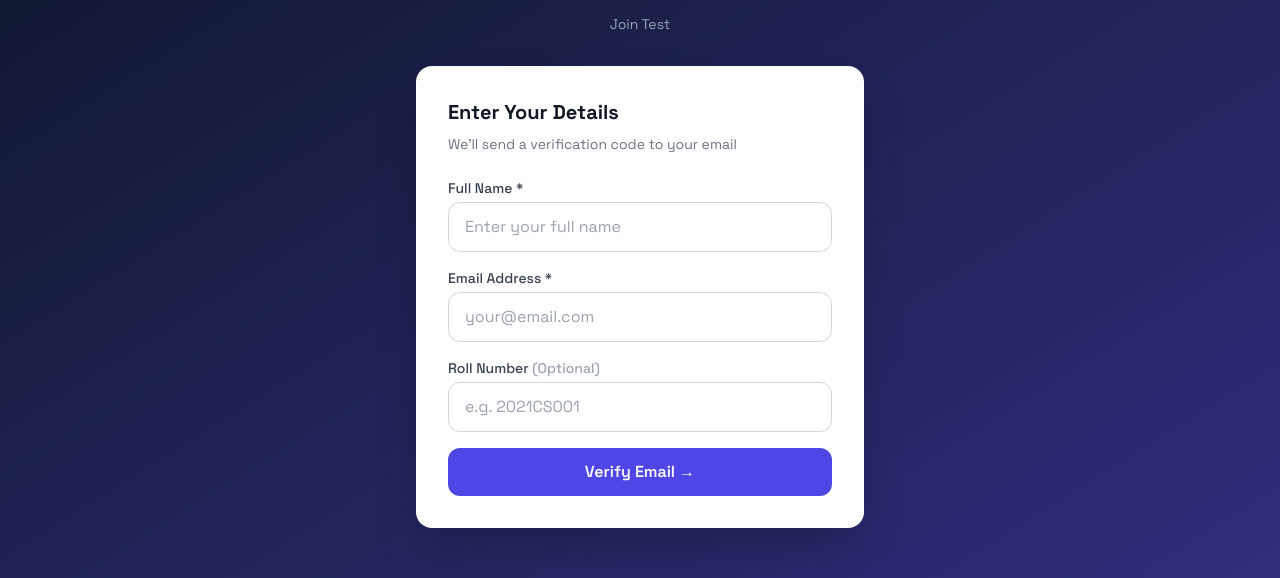
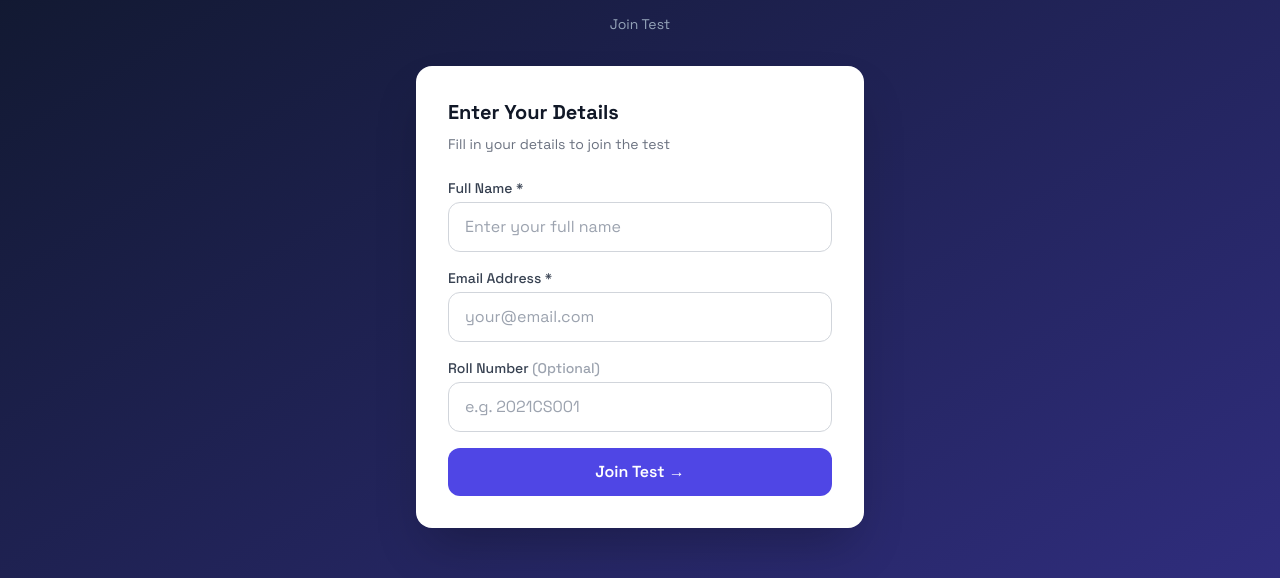
Before and after one commit to vivek82647/intervex-ai-final, a Next.js app in the folder frontend/: page /join/1 in a window 1280 px wide. Shown: the part 151-729 px from the top of the page. Built offline with nearby package versions, Linux system fonts and the light colour scheme; no server answers.

Commit message:
fix: remove OTP from join page - direct join

```diff
--- a/frontend/src/app/join/[link]/page.tsx
+++ b/frontend/src/app/join/[link]/page.tsx
@@ -6,50 +6,19 @@ import { useStudentStore } from "@/store/auth.store";
 
 const API = process.env.NEXT_PUBLIC_API_URL || "http://localhost:8000/api/v1";
 
-type Step = "details" | "otp";
-
 export default function StudentJoinPage() {
   const router = useRouter();
   const params = useParams();
   const sessionLink = params.link as string;
   const { setSession } = useStudentStore();
 
-  const [step, setStep] = useState<Step>("details");
   const [form, setForm] = useState({ full_name: "", email: "", roll_number: "" });
-  const [otp, setOtp] = useState("");
   const [loading, setLoading] = useState(false);
   const [error, setError] = useState("");
 
-  // Step 1: Send OTP
-  const handleSendOtp = async (e: React.FormEvent) => {
+  const handleJoin = async (e: React.FormEvent) => {
     e.preventDefault();
     if (!form.full_name || !form.email) { setError("Name and email are required"); return; }
-    setLoading(true);
-    setError("");
-    try {
-      const res = await fetch(`${API}/auth/student/join/send-otp`, {
-        method: "POST",
-        headers: { "Content-Type": "application/json" },
-        body: JSON.stringify({
-          join_link: sessionLink,
-          full_name: form.full_name,
-          email: form.email,
-          roll_number: form.roll_number || undefined,
-        }),
-        signal: AbortSignal.timeout(30000),
-      });
-      const data = await res.json();
-      if (!res.ok) throw new Error(data.detail || "Failed to send OTP");
-      setStep("otp");
-    } catch (err: any) {
-      setError(err.name === "TimeoutError" ? "Request timed out." : err.message);
-    } finally { setLoading(false); }
-  };
-
-  // Step 2: Verify OTP + Join
-  const handleVerifyOtp = async (e: React.FormEvent) => {
-    e.preventDefault();
-    if (otp.length !== 6) { setError("Enter 6-digit OTP"); return; }
     setLoading(true);
     setError("");
     try {
@@ -61,9 +30,8 @@ export default function StudentJoinPage() {
           full_name: form.full_name,
           email: form.email,
           roll_number: form.roll_number || undefined,
-          otp,
         }),
-        signal: AbortSignal.timeout(30000),
+        signal: AbortSignal.timeout(60000),
       });
       const data = await res.json();
       if (res.status === 403 && data.detail === "TERMINATED") {
@@ -82,7 +50,7 @@ export default function StudentJoinPage() {
       });
       router.push(`/student/session/${data.session_id}/instructions`);
     } catch (err: any) {
-      setError(err.name === "TimeoutError" ? "Request timed out." : err.message);
+      setError(err.name === "TimeoutError" ? "Request timed out. Try again." : err.message);
     } finally { setLoading(false); }
   };
 
@@ -97,14 +65,10 @@ export default function StudentJoinPage() {
         </div>
 
         <div className="bg-white rounded-2xl shadow-2xl p-8">
+          <h2 className="text-xl font-bold text-gray-900 mb-2">Enter Your Details</h2>
+          <p className="text-gray-500 text-sm mb-6">Fill in your details to join the test</p>
 
-          {/* ── Step 1: Details ── */}
-          {step === "details" && (
-            <>
-              <h2 className="text-xl font-bold text-gray-900 mb-2">Enter Your Details</h2>
-              <p className="text-gray-500 text-sm mb-6">We'll send a verification code to your email</p>
-
-              <form onSubmit={handleSendOtp} className="space-y-4">
+          <form onSubmit={handleJoin} className="space-y-4">
             <div>
               <label className="block text-sm font-medium text-gray-700 mb-1">Full Name *</label>
               <input type="text" required value={form.full_name}
@@ -127,58 +91,15 @@ export default function StudentJoinPage() {
                 className="w-full px-4 py-3 border border-gray-300 rounded-xl focus:outline-none focus:ring-2 focus:ring-indigo-500 text-gray-900" />
             </div>
 
-                {error && <div className="bg-red-50 border border-red-200 text-red-700 px-4 py-3 rounded-xl text-sm">{error}</div>}
+            {error && (
+              <div className="bg-red-50 border border-red-200 text-red-700 px-4 py-3 rounded-xl text-sm">{error}</div>
+            )}
 
             <button type="submit" disabled={loading}
               className="w-full bg-indigo-600 text-white py-3 rounded-xl font-semibold hover:bg-indigo-700 disabled:opacity-50 transition-all mt-2">
-                  {loading ? "Sending OTP..." : "Verify Email →"}
+              {loading ? "Joining..." : "Join Test →"}
             </button>
           </form>
-            </>
-          )}
-
-          {/* ── Step 2: OTP ── */}
-          {step === "otp" && (
-            <>
-              <div className="text-center mb-6">
-                <div className="w-14 h-14 bg-indigo-100 rounded-full flex items-center justify-center mx-auto mb-3">
-                  <span className="text-2xl">✉️</span>
-                </div>
-                <h2 className="text-xl font-bold text-gray-900">Check your email</h2>
-                <p className="text-gray-500 text-sm mt-1">
-                  OTP sent to <span className="font-medium text-gray-800">{form.email}</span>
-                </p>
-              </div>
-
-              <form onSubmit={handleVerifyOtp} className="space-y-4">
-                <div>
-                  <label className="block text-sm font-medium text-gray-700 mb-2 text-center">Enter 6-digit OTP</label>
-                  <input
-                    value={otp}
-                    onChange={e => setOtp(e.target.value.replace(/\D/g, '').slice(0, 6))}
-                    placeholder="000000"
-                    maxLength={6}
-                    autoFocus
-                    className="w-full px-4 py-4 border border-gray-300 rounded-xl focus:outline-none focus:ring-2 focus:ring-indigo-500 text-gray-900 text-center text-2xl font-mono tracking-[0.4em]"
-                  />
-                  <p className="text-xs text-gray-400 mt-2 text-center">Valid for 10 minutes</p>
-                </div>
-
-                {error && <div className="bg-red-50 border border-red-200 text-red-700 px-4 py-3 rounded-xl text-sm">{error}</div>}
-
-                <button type="submit" disabled={loading || otp.length !== 6}
-                  className="w-full bg-indigo-600 text-white py-3 rounded-xl font-semibold hover:bg-indigo-700 disabled:opacity-50 transition-all">
-                  {loading ? "Verifying..." : "Start Test →"}
-                </button>
-
-                <button type="button" onClick={() => { setStep("details"); setOtp(""); setError(""); }}
-                  className="w-full text-sm text-gray-400 hover:text-gray-600 transition-colors">
-                  ← Change email
-                </button>
-              </form>
-            </>
-          )}
-
         </div>
       </div>
     </div>
```
Lines whose indentation alone changed are shown as unchanged.
